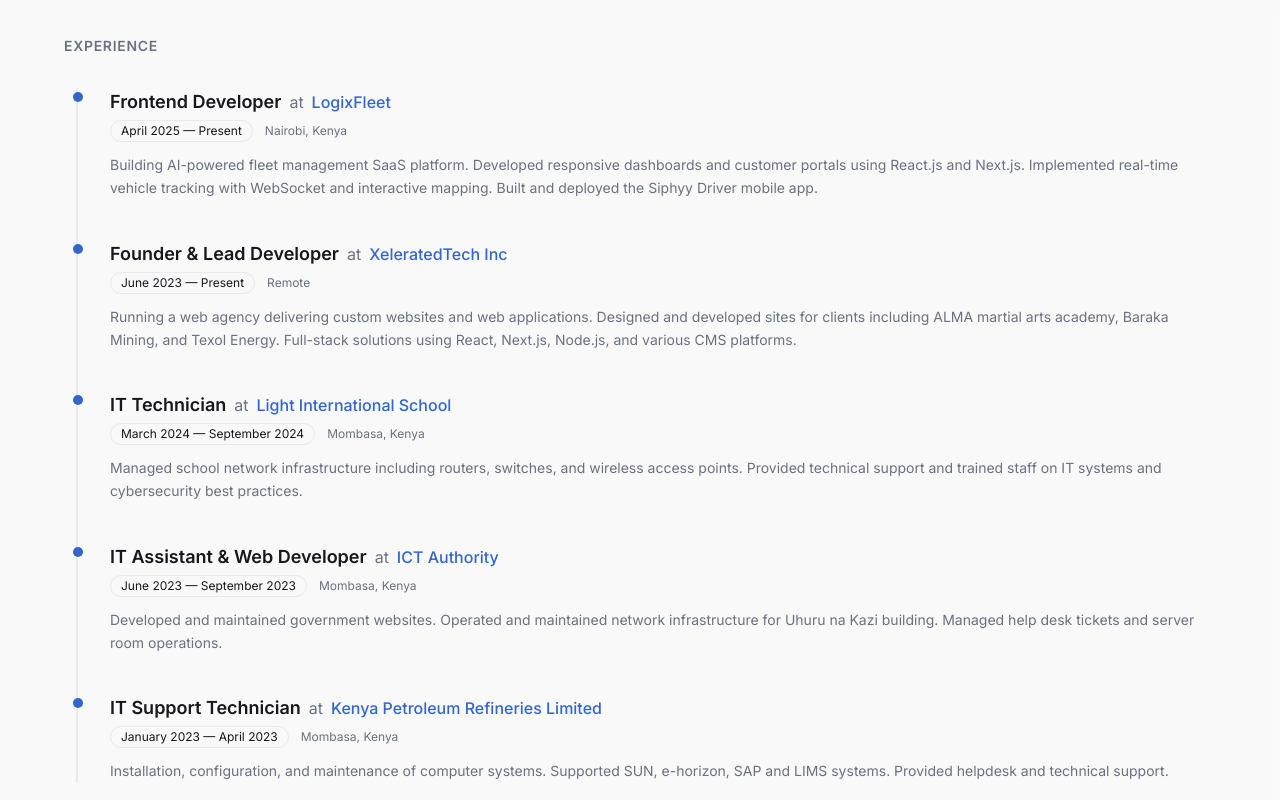
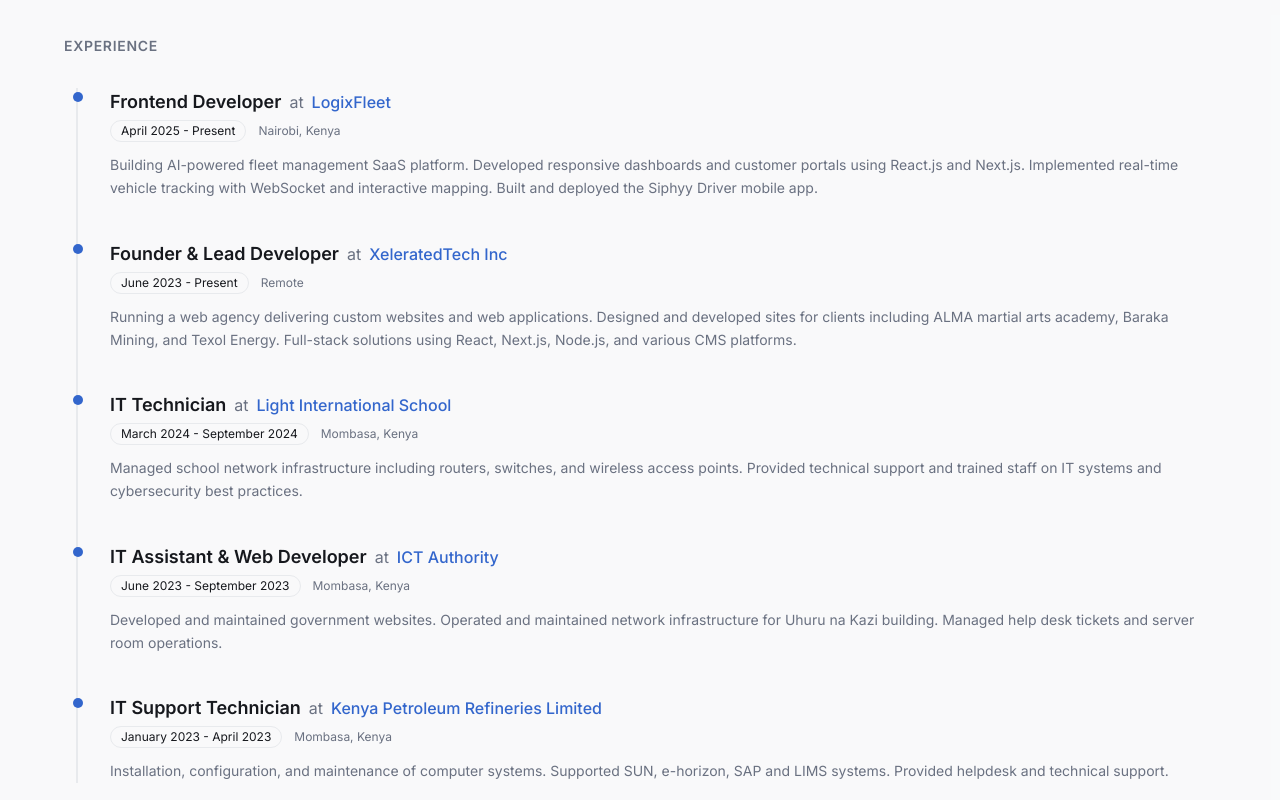
Before and after one commit to morde2002/mordecai-portfolio, a Next.js app: page / in a window 1280 px wide. Shown: the part 2780-3580 px from the top of the page. Built offline with nearby package versions, Linux system fonts and the light colour scheme.

Commit message:
removed AI dshes

```diff
--- a/components/resume.tsx
+++ b/components/resume.tsx
@@ -7,7 +7,7 @@ const experience = [
   {
     title: "Frontend Developer",
     company: "LogixFleet",
-    period: "April 2025 \u2014 Present",
+    period: "April 2025 - Present",
     location: "Nairobi, Kenya",
     description:
       "Building AI-powered fleet management SaaS platform. Developed responsive dashboards and customer portals using React.js and Next.js. Implemented real-time vehicle tracking with WebSocket and interactive mapping. Built and deployed the Siphyy Driver mobile app.",
@@ -15,7 +15,7 @@ const experience = [
   {
     title: "Founder & Lead Developer",
     company: "XeleratedTech Inc",
-    period: "June 2023 \u2014 Present",
+    period: "June 2023 - Present",
     location: "Remote",
     description:
       "Running a web agency delivering custom websites and web applications. Designed and developed sites for clients including ALMA martial arts academy, Baraka Mining, and Texol Energy. Full-stack solutions using React, Next.js, Node.js, and various CMS platforms.",
@@ -23,7 +23,7 @@ const experience = [
   {
     title: "IT Technician",
     company: "Light International School",
-    period: "March 2024 \u2014 September 2024",
+    period: "March 2024 - September 2024",
     location: "Mombasa, Kenya",
     description:
       "Managed school network infrastructure including routers, switches, and wireless access points. Provided technical support and trained staff on IT systems and cybersecurity best practices.",
@@ -31,7 +31,7 @@ const experience = [
   {
     title: "IT Assistant & Web Developer",
     company: "ICT Authority",
-    period: "June 2023 \u2014 September 2023",
+    period: "June 2023 - September 2023",
     location: "Mombasa, Kenya",
     description:
       "Developed and maintained government websites. Operated and maintained network infrastructure for Uhuru na Kazi building. Managed help desk tickets and server room operations.",
@@ -39,7 +39,7 @@ const experience = [
   {
     title: "IT Support Technician",
     company: "Kenya Petroleum Refineries Limited",
-    period: "January 2023 \u2014 April 2023",
+    period: "January 2023 - April 2023",
     location: "Mombasa, Kenya",
     description:
       "Installation, configuration, and maintenance of computer systems. Supported SUN, e-horizon, SAP and LIMS systems. Provided helpdesk and technical support.",
@@ -50,13 +50,13 @@ const education = [
   {
     degree: "Diploma in Information & Technology",
     institution: "Mount Kenya University",
-    period: "2021 \u2014 2023",
+    period: "2021 - 2023",
     note: "Credit 1 (Honors)",
   },
   {
     degree: "Kenya Certificate of Secondary Education",
     institution: "Mombasa Baptist High School",
-    period: "2016 \u2014 2019",
+    period: "2016 - 2019",
     note: "",
   },
 ]
```
